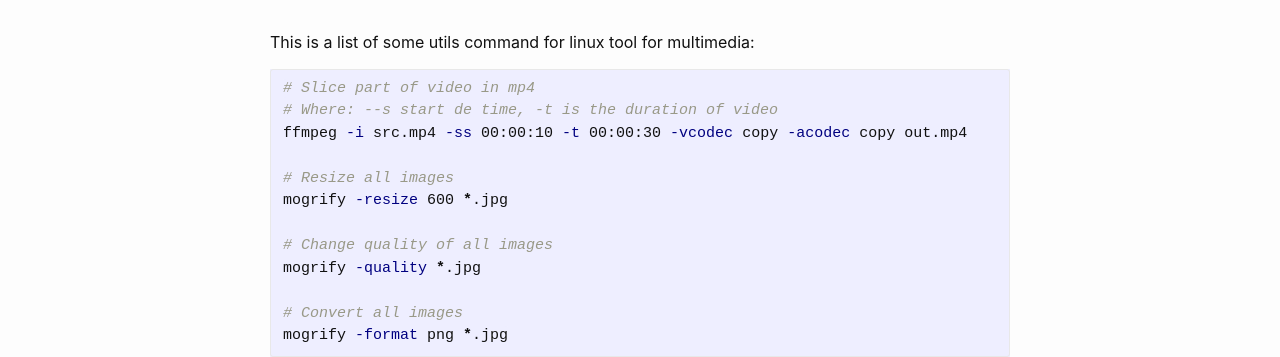
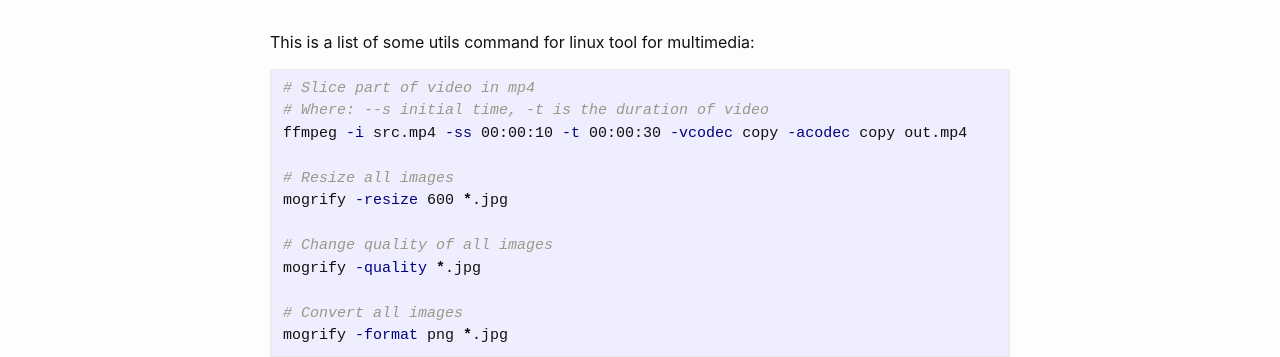
Before and after one commit to ailtonbsj/ailtonbsj.github.io, a Jekyll site: the page built from _posts/2019-05-10-some-utils-commands-and-tool-for-multimedia.md, in a window 1280 px wide. Shown: the part 212-569 px from the top of the page. Built offline with Jekyll 4.4.1, drawn with Linux system fonts in a browser that asks for light colours; comment, search, counter and statistics services are not loaded.

Commit message:
fixed error

````diff
--- a/_posts/2019-05-10-some-utils-commands-and-tool-for-multimedia.md
+++ b/_posts/2019-05-10-some-utils-commands-and-tool-for-multimedia.md
@@ -7,7 +7,7 @@ categories: tutorial linux video
 This is a list of some utils command for linux tool for multimedia:
 ```bash
 # Slice part of video in mp4
-# Where: --s start de time, -t is the duration of video
+# Where: --s initial time, -t is the duration of video
 ffmpeg -i src.mp4 -ss 00:00:10 -t 00:00:30 -vcodec copy -acodec copy out.mp4
 
 # Resize all images
````
